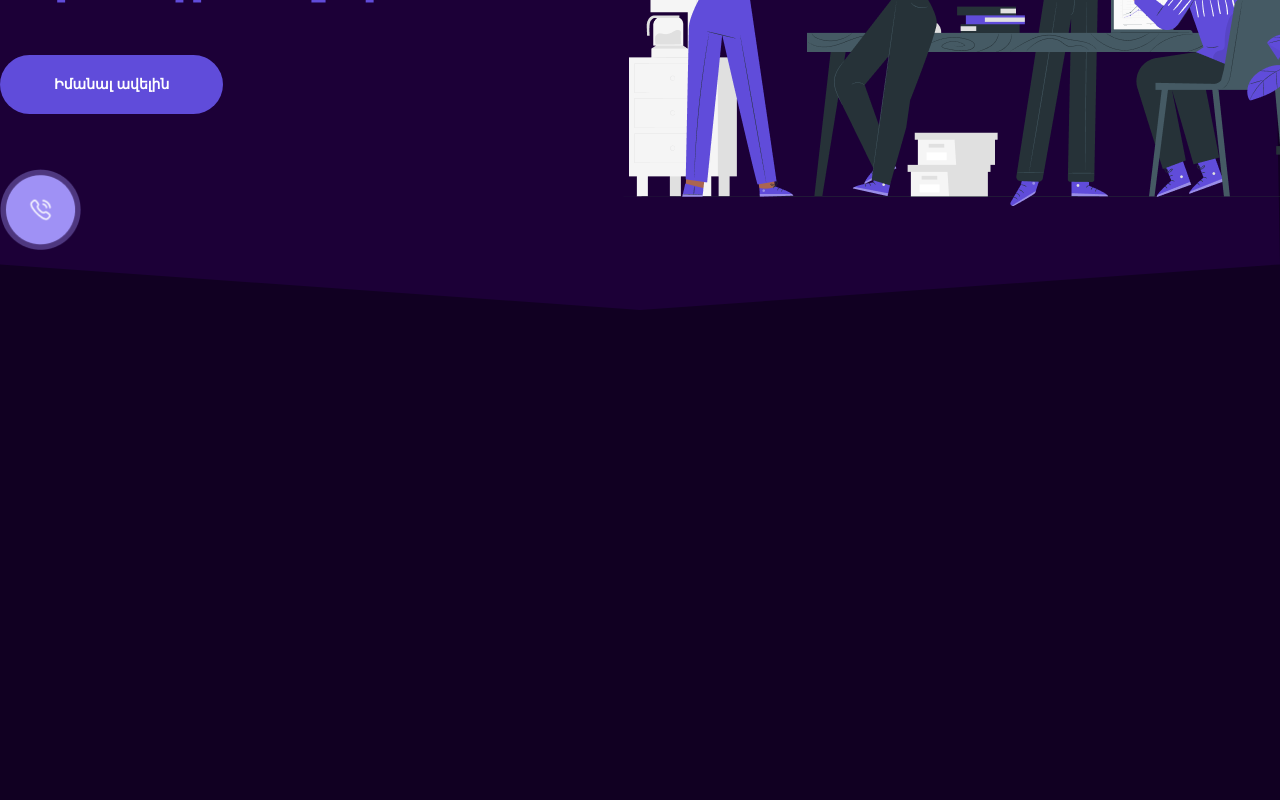
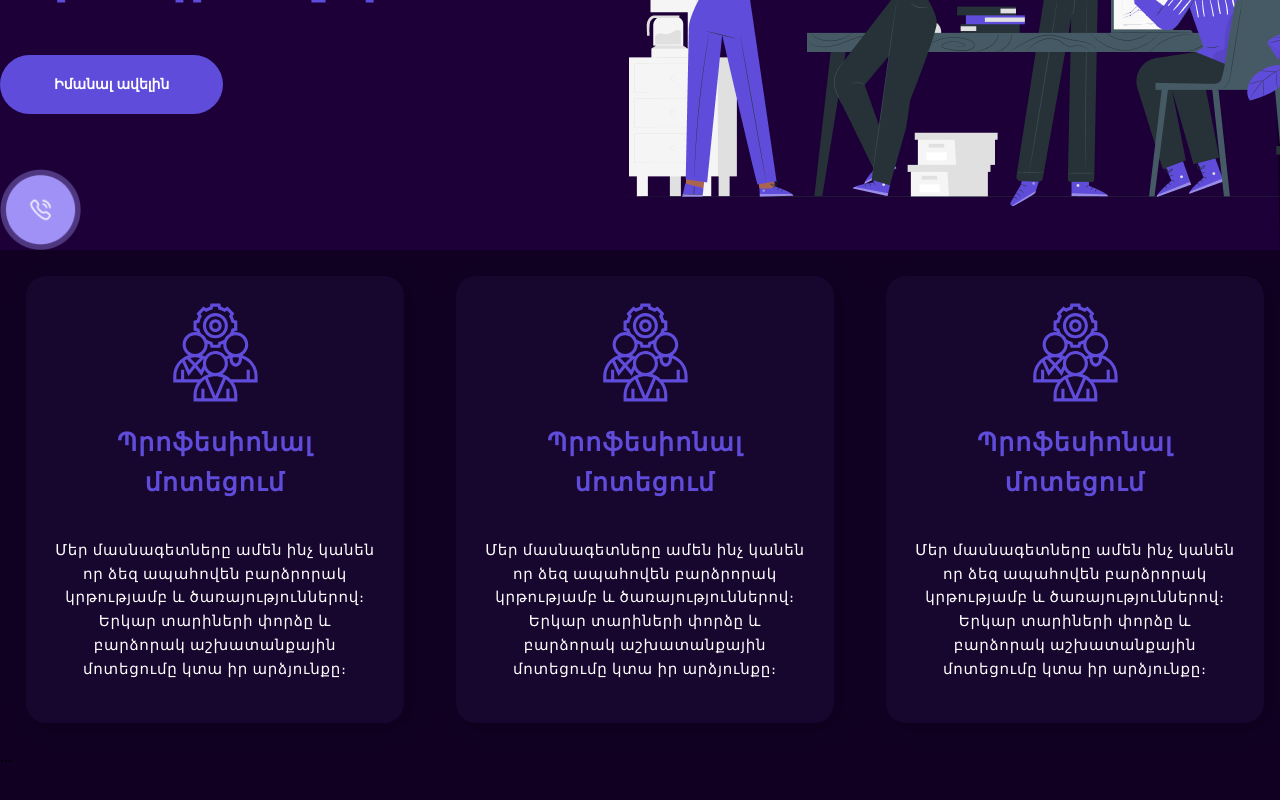
Before and after one commit to Noro190695/global-it, a React (Create React App) app: page / in a window 1280 px wide. Shown: the part 450-1250 px from the top of the page. Built offline with nearby package versions, Linux system fonts and the light colour scheme.

Commit message:
Lana 1 popoxutyun HeaderBottom

```diff
--- a/src/App.js
+++ b/src/App.js
@@ -3,15 +3,27 @@ import 'normalize.css';
 import './style/style.scss';
 import Header from './components/Header';
 import Section from './components/Section';
+import HeaderBottom from './components/HeaderBottom';
+import development1 from './components/development1.svg';
 
 
 
 function App() {
+  let data = {
+    // data01 : {
+      img : {development1},
+      title : "Պրոֆեսիոնալ մոտեցում",
+      p : `Մեր մասնագետները ամեն ինչ կանեն որ ձեզ
+            ապահովեն բարձրորակ կրթությամբ և ծառայություններով։ Երկար տարիների փորձը և
+            բարձորակ աշխատանքային մոտեցումը կտա իր արձյունքը։`
+    // }
+  }
   return (
     <div className='App'>
       <div className='wrapper'>
         <Header />
         <Section />
+        <HeaderBottom data={data} />
 
       </div>
     </div>
--- /dev/null
+++ b/src/components/HeaderBottom.jsx
@@ -0,0 +1,28 @@
+import '../style/style.scss';
+
+
+function HeaderBottom(props) {
+  return (
+    <div className="headerBottom">
+      <div>
+        <div className="rectangle">
+          <img src={props.data.img.development1} alt=""/>
+          <h2>{props.data.title}</h2>
+          <p>{props.data.p}</p>
+        </div>
+        <div className="rectangle">
+          <img src={props.data.img.development1} alt=""/>
+          <h2>{props.data.title}</h2>
+          <p>{props.data.p}</p>
+        </div>
+        <div className="rectangle">
+          <img src={props.data.img.development1} alt=""/>
+          <h2>{props.data.title}</h2>
+          <p>{props.data.p}</p>
+        </div>
+      </div>
+      <div>...</div>
+    </div>
+  );
+}
+export default HeaderBottom;
--- a/src/style/style.scss
+++ b/src/style/style.scss
@@ -44,3 +44,75 @@ body{
   padding-top: 40px;
 
 }
+
+
+
+
+
+
+
+
+
+
+
+
+
+
+
+
+
+
+
+
+
+
+
+
+
+// headerBottom
+
+.headerBottom {
+  display: flex;
+  flex-direction: column;
+  width: 100%;
+  // top: 747.37px;
+  background: #110022;
+}
+.headerBottom>div {
+  display: flex;
+  width: 100%;
+  // top: 747.37px;
+}
+
+.rectangle {
+  display: flex;
+  flex-direction: column;
+  align-items: center;
+  width: 96%;
+  margin: 2%;
+  padding: 2%;
+  background: #17062E;
+  box-shadow: 5px 4px 25px rgba(0, 0, 0, 0.1);
+  border-radius: 20px;
+}
+
+.rectangle>img {
+  // width: 40px;
+  // height: 40px;
+  // background: #604CDA;
+}
+.rectangle>h2 {
+  text-align: center;
+  font-family: Arial;
+  font-size: 25px;
+  line-height: 159.3%;
+  letter-spacing: 0.05em;
+  color: #604CDA;
+}
+.rectangle>p {
+  text-align: center;
+  font-size: 15px;
+  line-height: 159.3%;
+  letter-spacing: 0.05em;
+  color: #FFFFFF;
+}
```
Also changed, not shown: src/components/development1.svg (added), 1 other file (tests, documents, lock files or other folders).
